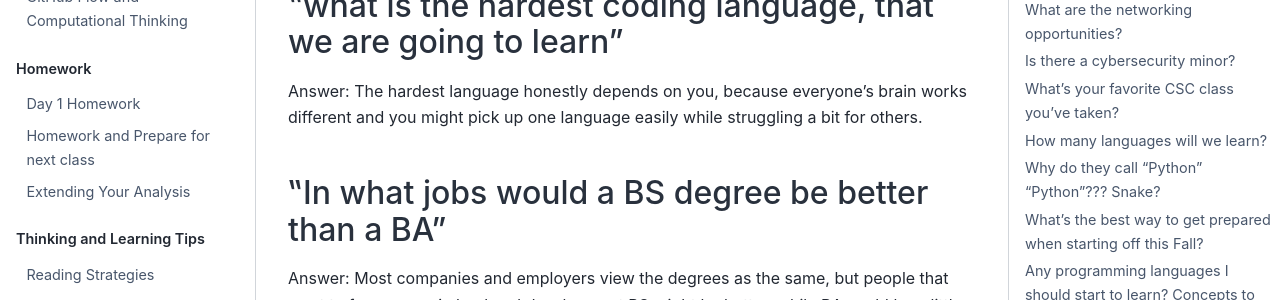
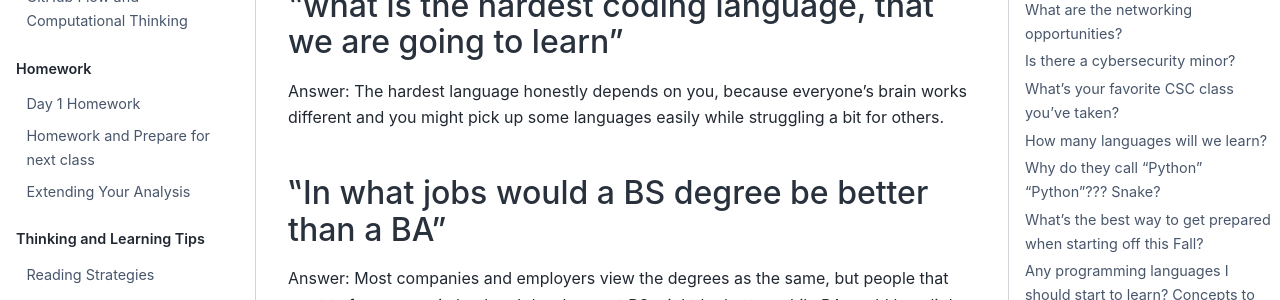
Before and after one commit to csctd/ssp23, a Jupyter Book: the page built from qa/day2.md, in a window 1280 px wide and 900 px high, scrolled down 2383 px. Shown: the part 179-479 px from the top of the window. Built offline with Jupyter Book 1.0.4 settings and Sphinx 7.4.7 and the Sphinx Book theme 1.1.4, drawn with Linux system fonts in a browser that asks for light colours.

Commit message:
Update day2.md

```diff
--- a/qa/day2.md
+++ b/qa/day2.md
@@ -49,7 +49,7 @@ Answer: Honestly the hardest part about freshman year is time management and mak
         because the classes for CS is relatively easy your first year.
 
 ## ‟what is the hardest coding language, that we are going to learn”
-Answer: The hardest language honestly depends on you, because everyone's brain works different and you might pick up one language easily
+Answer: The hardest language honestly depends on you, because everyone's brain works different and you might pick up some languages easily
         while struggling a bit for others.
 
 ## ‟In what jobs would a BS degree be better than a BA”
```
